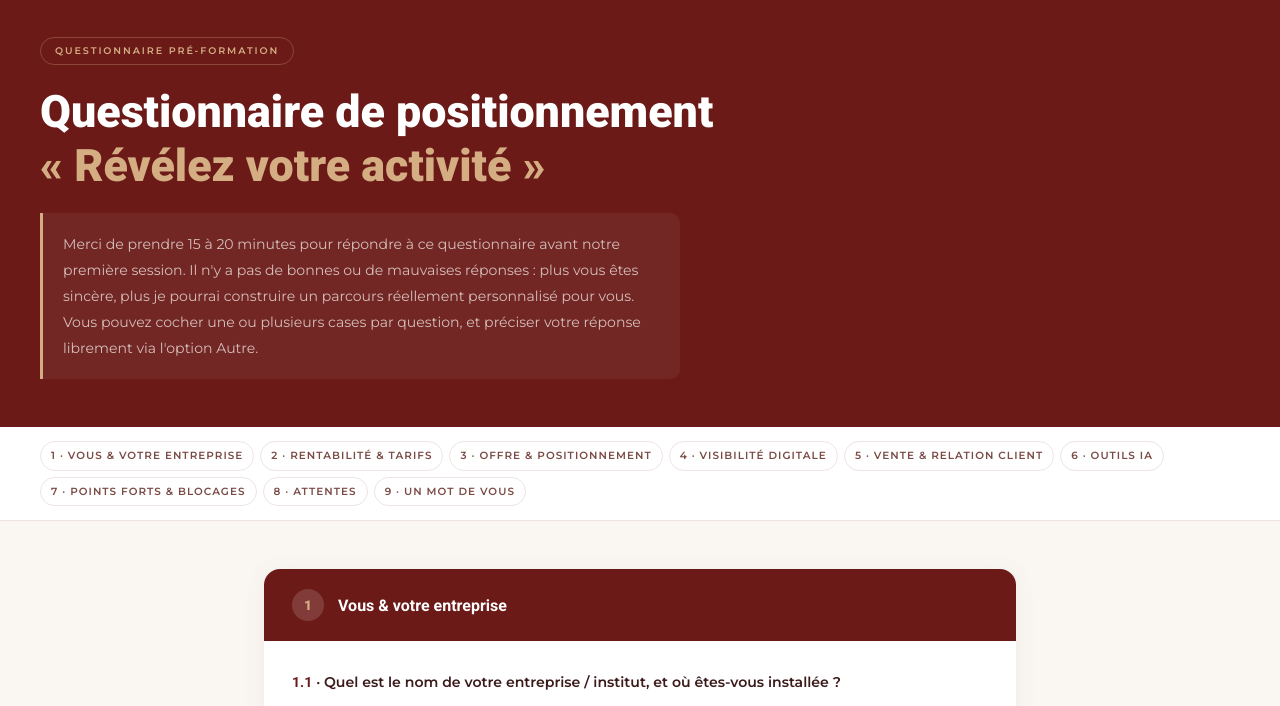
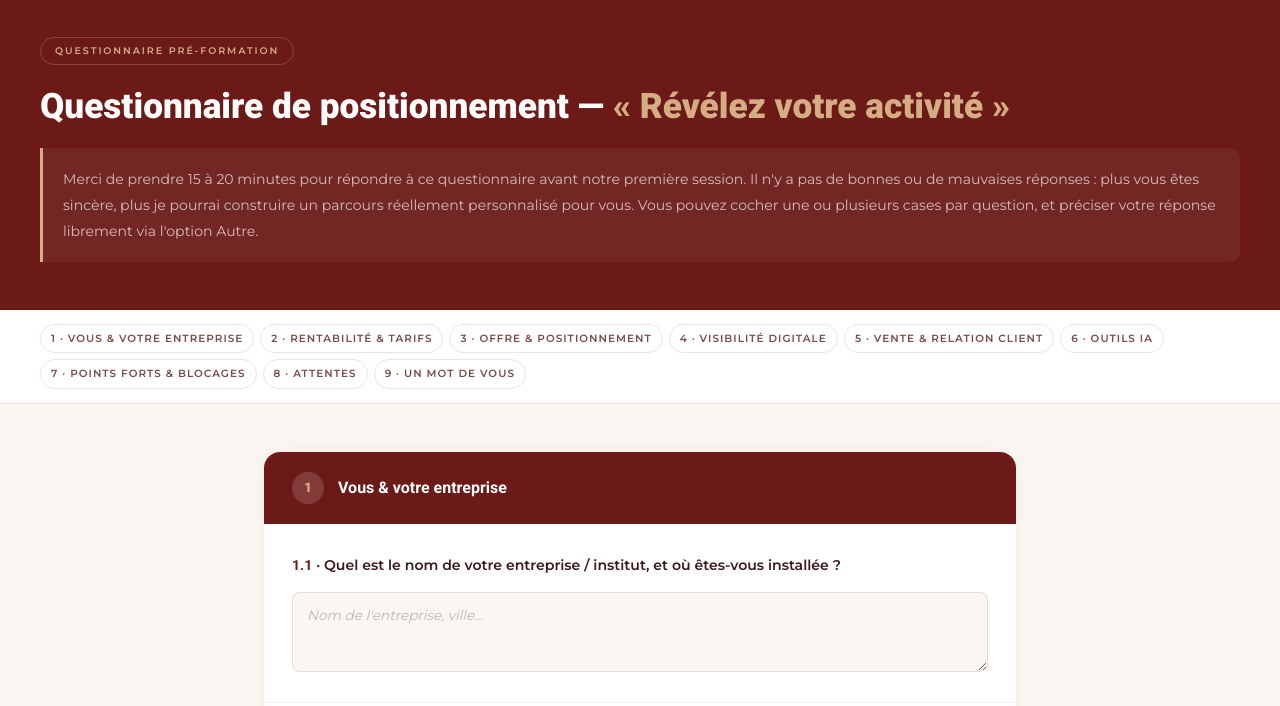
Before and after one commit to nicolerota/questionnaire-revelez, a plain HTML site: page index.html in a window 1280 px wide. Shown: the part 75-781 px from the top of the page. Drawn offline with Linux system fonts and the light colour scheme.

Commit message:
Header: title on one line, intro full width

```diff
--- a/index.html
+++ b/index.html
@@ -50,7 +50,7 @@
     }
     .header__logo img { height: 44px; width: auto; }
     .header__inner {
-      max-width: 760px;
+      max-width: 100%;
       padding-bottom: 48px;
     }
     .header__tag {
@@ -68,10 +68,11 @@
     header h1 {
       font-family: var(--font-head);
       font-weight: 900;
-      font-size: clamp(1.8rem, 4vw, 2.8rem);
+      font-size: clamp(1.4rem, 3vw, 2.2rem);
       color: var(--white);
       line-height: 1.2;
       margin-bottom: 6px;
+      white-space: nowrap;
     }
     header h1 span { color: var(--sand); }
     .header__intro {
@@ -79,7 +80,7 @@
       font-size: 0.88rem;
       color: rgba(245,240,234,0.75);
       line-height: 1.85;
-      max-width: 640px;
+      max-width: 100%;
       padding: 18px 20px;
       background: rgba(255,255,255,0.06);
       border-left: 3px solid var(--sand);
@@ -349,7 +350,7 @@
     </div>
     <div class="header__inner">
       <div class="header__tag">Questionnaire pré-formation</div>
-      <h1>Questionnaire de positionnement<br><span>« Révélez votre activité »</span></h1>
+      <h1>Questionnaire de positionnement — <span>« Révélez votre activité »</span></h1>
       <div class="header__intro">
         Merci de prendre 15 à 20 minutes pour répondre à ce questionnaire avant notre première session. Il n'y a pas de bonnes ou de mauvaises réponses : plus vous êtes sincère, plus je pourrai construire un parcours réellement personnalisé pour vous. Vous pouvez cocher une ou plusieurs cases par question, et préciser votre réponse librement via l'option Autre.
       </div>
```
